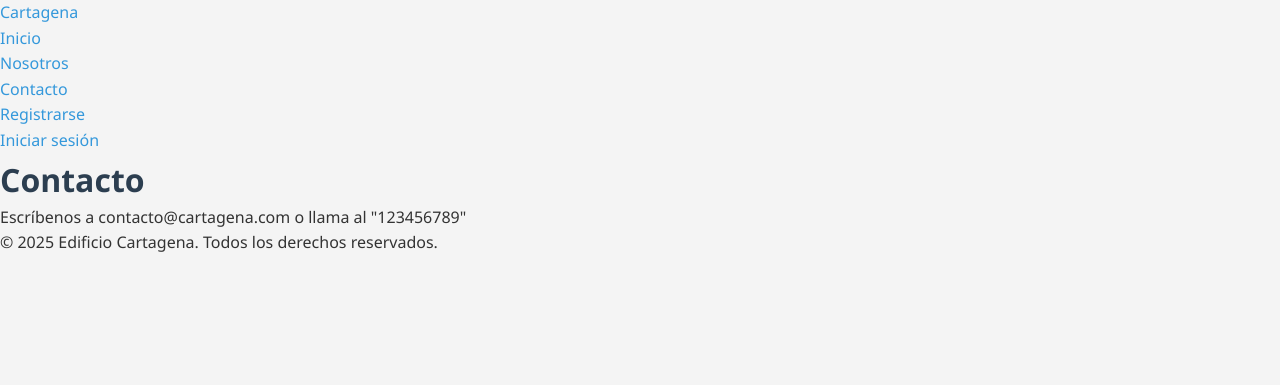
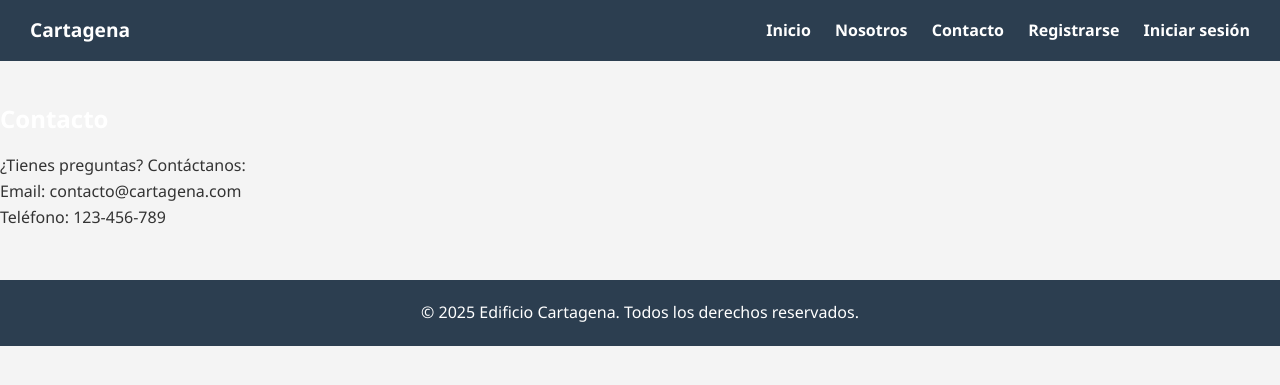
Before and after one commit to Christyan29/GestorArriendos, a Django app: page /contacto/ in a window 1280 px wide. Shown: the top 385 px of the page. Run offline with Django 5.2, Linux system fonts and the light colour scheme.

Commit message:
Se actualizo el login y el registrarse, además de dar estilos generales a las paginas

```diff
--- a/inicio/static/inicio/css/estilos_generales.css
+++ b/inicio/static/inicio/css/estilos_generales.css
@@ -12,34 +12,137 @@ body {
 }
 
 h1, h2, h3, h4, h5 {
+    color: #ffffff;
+    margin-bottom: 15px;
+}
+
+/* NAVBAR */
+.navbar-general {
+    background-color: #2c3e50;
+    color: white;
+    padding: 15px 30px;
+    display: flex;
+    justify-content: space-between;
+    align-items: center;
+    position: fixed;
+    top: 0;
+    left: 0;
+    right: 0;
+    z-index: 10;
+}
+
+.navbar-general .logo {
+    font-weight: bold;
+    font-size: 1.2rem;
+}
+
+.navbar-general a {
+    color: white;
+    margin-left: 20px;
+    font-weight: bold;
+    text-decoration: none;
+    transition: color 0.3s ease;
+}
+
+.navbar-general a:hover {
+    color: #3498db;
+}
+
+/* HERO SECTION (Fondo con imagen) */
+.hero {
+    background-image: url('{% static "inicio/img/fondo.jpg" %}');
+    background-size: cover;
+    background-position: center;
+    min-height: 100vh;
+    display: flex;
+    align-items: center;
+    justify-content: center;
+    text-align: center;
+    position: relative;
+}
+
+.hero::before {
+    content: '';
+    position: absolute;
+    top: 0; left: 0; right: 0; bottom: 0;
+    background-color: rgba(0, 0, 0, 0.6);
+}
+
+.hero-content {
+    position: relative;
+    z-index: 1;
+    color: white;
+}
+
+.hero h1 {
+    font-size: 3rem;
+    font-weight: bold;
+}
+
+.hero p {
+    font-size: 1.2rem;
+    margin-bottom: 30px;
+}
+
+/* BOTONES PRINCIPALES */
+.btn-principal {
+    background-color: #e74c3c;
+    border: none;
+    padding: 12px 25px;
+    border-radius: 5px;
+    color: white;
+    font-size: 1rem;
+    cursor: pointer;
+    margin-right: 10px;
+    transition: background-color 0.3s ease;
+}
+
+.btn-principal:hover {
+    background-color: #c0392b;
+}
+
+.btn-secundario {
+    background: transparent;
+    border: 2px solid white;
+    padding: 12px 25px;
+    border-radius: 5px;
+    color: white;
+    font-size: 1rem;
+    cursor: pointer;
+    transition: background-color 0.3s ease, color 0.3s ease;
+}
+
+.btn-secundario:hover {
+    background-color: white;
     color: #2c3e50;
 }
 
-a {
-    color: #3498db;
-    text-decoration: none;
-    transition: color 0.2s ease;
+/* FOOTER */
+.footer-general {
+    background-color: #2c3e50;
+    color: white;
+    text-align: center;
+    padding: 20px;
+    margin-top: 50px;
 }
 
-a:hover {
-    color: #2980b9;
+/* FORMULARIOS GENERALES (LOGIN, REGISTRO) */
+.contenedor-login {
+    max-width: 500px;
+    margin: 100px auto;
+    background-color: white;
+    padding: 30px;
+    border-radius: 8px;
+    box-shadow: 0 0 10px rgba(0, 0, 0, 0.1);
 }
 
-button, .btn {
-    background-color: #3498db;
-    color: white;
-    border: none;
-    padding: 10px 15px;
-    border-radius: 4px;
-    cursor: pointer;
-    transition: background-color 0.3s ease;
+.grupo-formulario label {
+    display: block;
+    margin-bottom: 8px;
+    color: #2c3e50;
 }
 
-button:hover, .btn:hover {
-    background-color: #2980b9;
-}
-
-input, textarea, select {
+.grupo-formulario input {
     width: 100%;
     padding: 10px;
     border: 1px solid #ccc;
@@ -47,17 +150,29 @@ input, textarea, select {
     margin-bottom: 15px;
 }
 
-.navbar-general {
-    background-color: #2c3e50;
+.boton-login {
+    width: 100%;
+    padding: 12px;
+    background-color: #3498db;
     color: white;
-    padding: 15px;
-    text-align: center;
+    border: none;
+    border-radius: 4px;
+    font-size: 1rem;
+    cursor: pointer;
+    transition: background-color 0.3s ease;
 }
 
-.footer-general {
-    background-color: #2c3e50;
-    color: white;
-    text-align: center;
-    padding: 15px;
-    margin-top: 40px;
+.boton-login:hover {
+    background-color: #2980b9;
 }
+
+/* Mensajes de error */
+.mensajes-error {
+    background-color: #f8d7da;
+    color: #721c24;
+    border: 1px solid #f5c6cb;
+    padding: 10px;
+    border-radius: 4px;
+    margin-bottom: 20px;
+    list-style: none;
+}
--- a/inicio/templates/inicio/base.html
+++ b/inicio/templates/inicio/base.html
@@ -5,29 +5,29 @@
     <meta charset="UTF-8">
     <title>{% block titulo %}Cartagena - Plataforma{% endblock %}</title>
     <link rel="stylesheet" href="{% static 'inicio/css/estilos_generales.css' %}">
-
 </head>
 <body>
 
-    <nav class="navbar">
-        <div class="container-fluid">
-            <a class="navbar-brand" href="{% url 'bienvenida' %}">Cartagena</a>
-            <ul class="navbar-nav">
-                <li class="nav-item"><a class="nav-link" href="{% url 'bienvenida' %}">Inicio</a></li>
-                <li class="nav-item"><a class="nav-link" href="{% url 'nosotros' %}">Nosotros</a></li>
-                <li class="nav-item"><a class="nav-link" href="{% url 'contacto' %}">Contacto</a></li>
-                <li class="nav-item"><a class="nav-link" href="{% url 'registrarse' %}">Registrarse</a></li>
-                <li class="nav-item"><a class="nav-link" href="{% url 'login' %}">Iniciar sesión</a></li>
-            </ul>
+    <!-- Menú de navegación mejorado -->
+    <nav class="navbar-general">
+        <div class="logo">Cartagena</div>
+        <div class="nav-links">
+            <a href="{% url 'bienvenida' %}">Inicio</a>
+            <a href="{% url 'nosotros' %}">Nosotros</a>
+            <a href="{% url 'contacto' %}">Contacto</a>
+            <a href="{% url 'registrarse' %}">Registrarse</a>
+            <a href="{% url 'login' %}">Iniciar sesión</a>
         </div>
     </nav>
 
-    <main>
+    <!-- Contenido principal -->
+    <main style="padding-top: 100px;">
         {% block contenido %}
         {% endblock %}
     </main>
 
-    <footer class="footer">
+    <!-- Footer general -->
+    <footer class="footer-general">
         <p>&copy; 2025 Edificio Cartagena. Todos los derechos reservados.</p>
     </footer>
 
--- a/inicio/templates/inicio/contacto.html
+++ b/inicio/templates/inicio/contacto.html
@@ -1,6 +1,14 @@
 {% extends 'inicio/base.html' %}
+
 {% block titulo %}Contacto - Cartagena{% endblock %}
+
 {% block contenido %}
-<h1>Contacto</h1>
-<p>Escríbenos a contacto@cartagena.com o llama al "123456789"</p>
+<section class="contenido_principal">
+    <h1>Contacto</h1>
+    <p>¿Tienes preguntas? Contáctanos:</p>
+    <ul>
+        <li>Email: contacto@cartagena.com</li>
+        <li>Teléfono: 123-456-789</li>
+    </ul>
+</section>
 {% endblock %}
--- a/inicio/views.py
+++ b/inicio/views.py
@@ -1,10 +1,29 @@
-from django.shortcuts import render
+from django.shortcuts import render, redirect
+from django.contrib.auth import authenticate, login
+from django.contrib import messages
+from django.contrib.auth.models import User
 
 def bienvenida(request):
     return render(request, 'inicio/bienvenida.html')
 
 def vista_login(request):
+    if request.method == 'POST':
+        usuario = request.POST.get('usuario')
+        clave = request.POST.get('clave')
+
+        usuario_autenticado = authenticate(request, username=usuario, password=clave)
+
+        if usuario_autenticado is not None:
+            login(request, usuario_autenticado)
+            if usuario_autenticado.is_staff:
+                return redirect('dashboard_admin')
+            else:
+                messages.error(request, 'Acceso denegado: no eres administrador.')
+        else:
+            messages.error(request, 'Usuario o contraseña incorrectos.')
+
     return render(request, 'inicio/login.html')
+
 
 def vista_nosotros(request):
     return render(request, 'inicio/nosotros.html')
@@ -13,6 +32,29 @@ def vista_contacto(request):
     return render(request, 'inicio/contacto.html')
 
 def vista_registrarse(request):
+    if request.method == 'POST':
+        nombre_completo = request.POST.get('nombre_completo')
+        usuario = request.POST.get('usuario')
+        correo = request.POST.get('correo')
+        telefono = request.POST.get('telefono')
+        clave = request.POST.get('clave')
+
+        if User.objects.filter(username=usuario).exists():
+            messages.error(request, 'El nombre de usuario ya existe.')
+        elif User.objects.filter(email=correo).exists():
+            messages.error(request, 'El correo electrónico ya está registrado.')
+        else:
+            nuevo_usuario = User.objects.create_user(
+                username=usuario,
+                password=clave,
+                email=correo,
+                first_name=nombre_completo
+            )
+            nuevo_usuario.last_name = telefono
+            nuevo_usuario.save()
+            messages.success(request, 'Usuario registrado exitosamente. Ahora puedes iniciar sesión.')
+            return redirect('login')
+
     return render(request, 'inicio/registrarse.html')
 
 def dashboard_admin(request):
```
Also changed, not shown: inicio/templates/inicio/bienvenida.html (+8 -10 lines), inicio/templates/inicio/login.html (+10 -13 lines), inicio/templates/inicio/nosotros.html (+5 -6 lines), inicio/templates/inicio/registrarse.html (+53 -0 lines), db.sqlite3.
